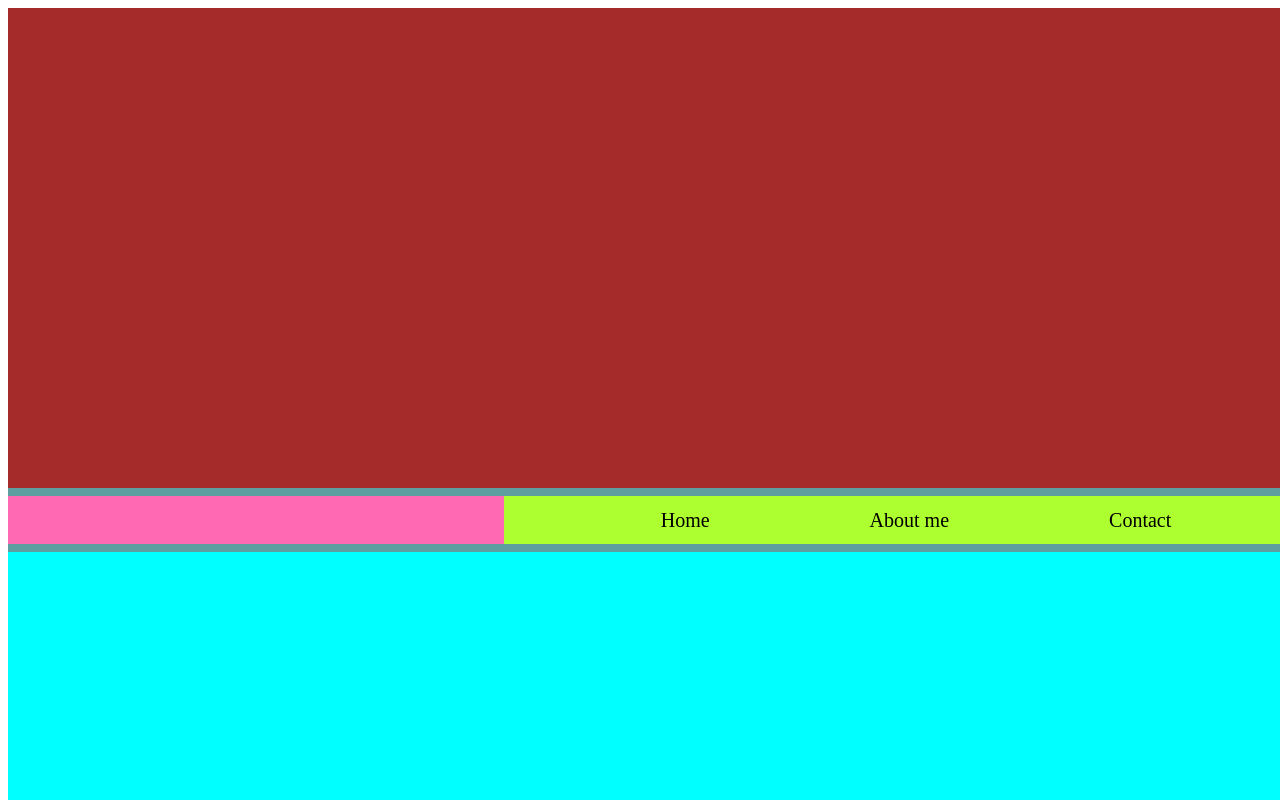
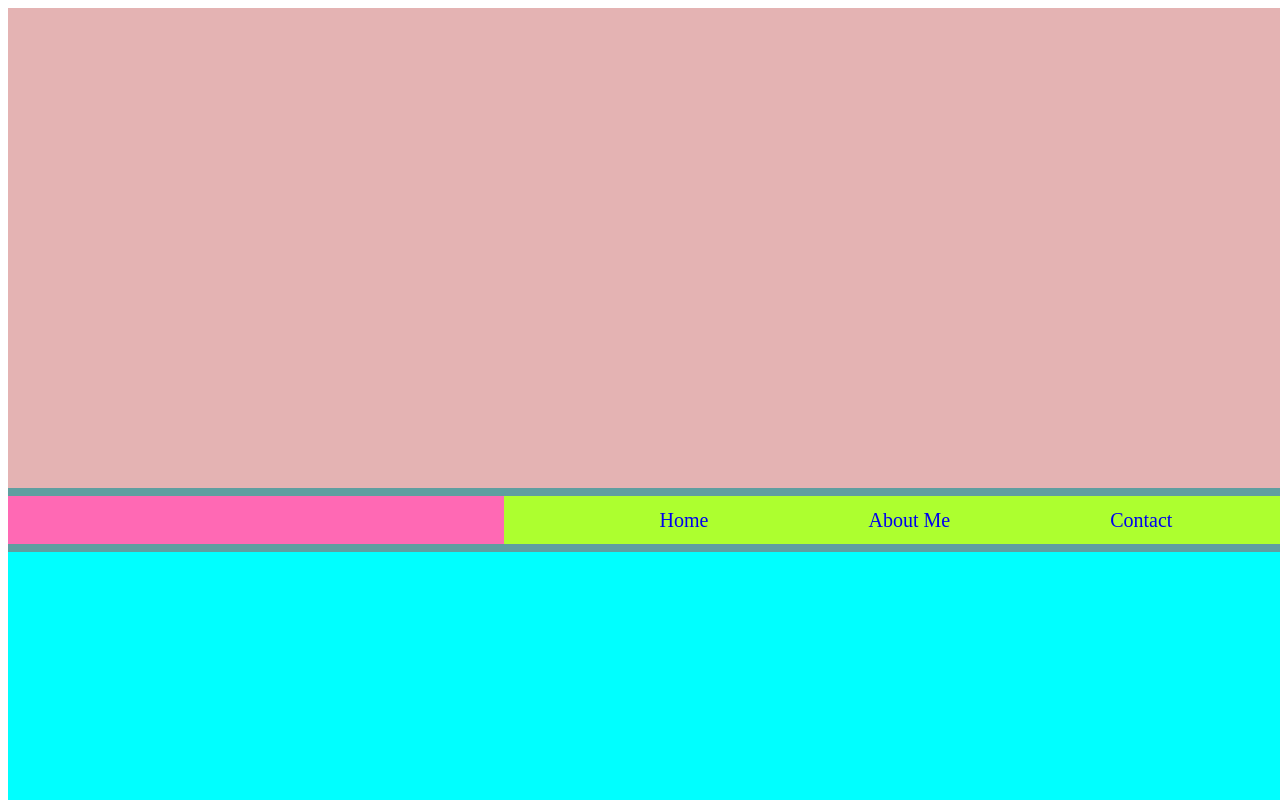
Before and after one commit to SantiagoRMJ/personalWeb, a plain HTML site: page index.html in a window 1280 px wide. Shown: the top 800 px of the page. Drawn offline with Linux system fonts and the light colour scheme.

Commit message:
3 pages added

```diff
--- a/css/style.css
+++ b/css/style.css
@@ -6,7 +6,7 @@
 #firstBlock{
     height: 30em;
     width: 100%;
-    background-color: brown;
+    background-color: rgb(228, 179, 179);
     display: flex;
     align-items: flex-end;
     justify-content: center;
@@ -37,8 +37,15 @@
 li{
     padding: 0 4em;
     font-size: 20px;
+    list-style: none;
+    text-decoration: none;
 }
-
+ul{
+    list-style: none;
+}
+a{
+    text-decoration: none;
+}
 .nav{
     width: 60%;
     height: 100%;
@@ -47,9 +54,6 @@ li{
     justify-content: center;
     align-items: center;
 
-    list-style: none;
-    text-decoration: none;
-    align-content: space-around;
 }
 #logo{
     width: 40%;
--- a/index.html
+++ b/index.html
@@ -17,9 +17,9 @@
                 <div class="nav1">
                     <div id="logo"></div>
                     <ul class="nav">
-                        <li>Home</li>
-                        <li>About me</li>
-                        <li>Contact</li>
+                        <li><a href=index.html>Home</a></li>
+                        <li><a href=aboutMe.html>About Me</a></li>
+                        <li><a href=contact.html>Contact</a></li>
                     </ul>
                 </div>
             </div>
```
Also changed, not shown: aboutMe.html (added), contact.html (added).
